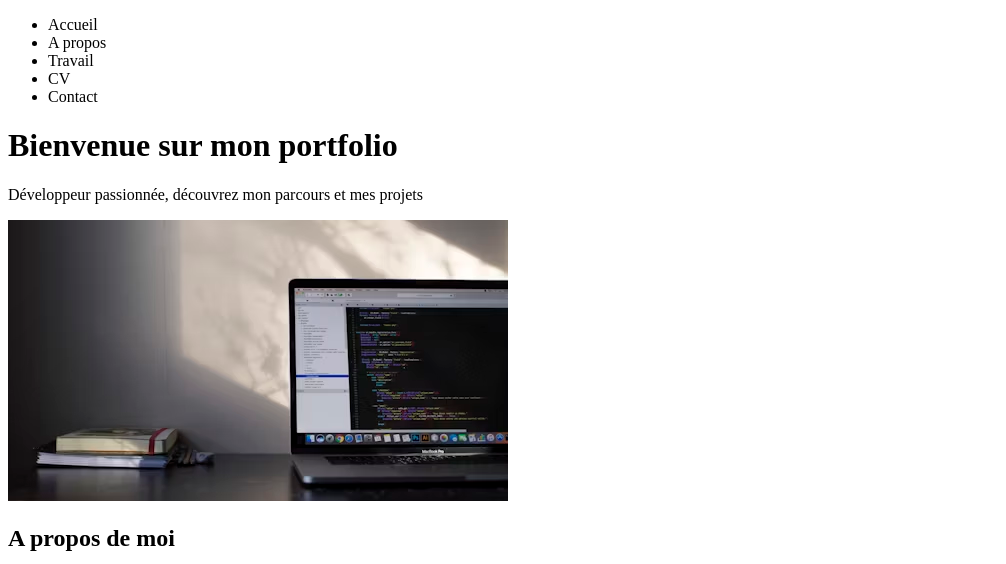
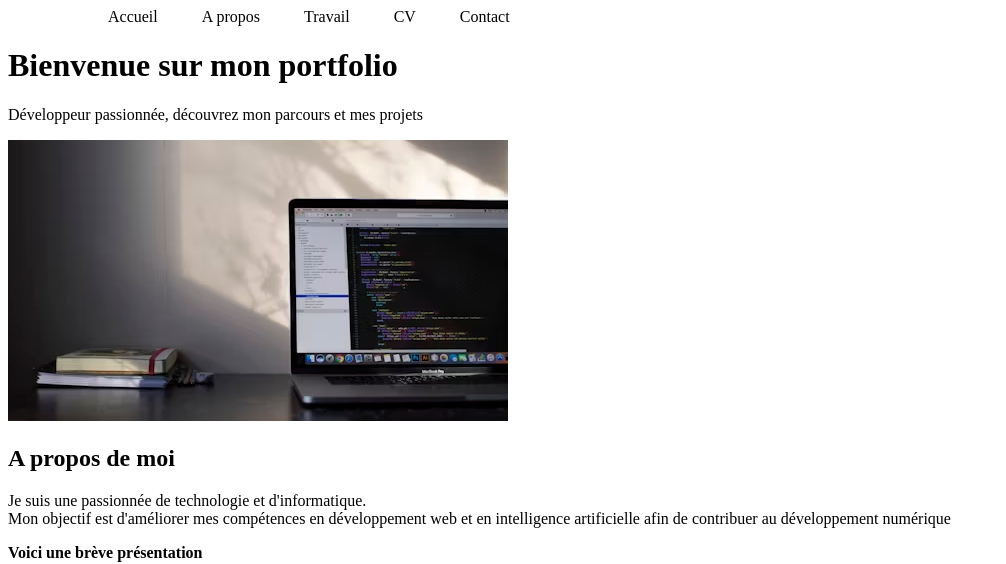
Before and after one commit to Oumy-crypto/Projet-HTML1, a plain HTML site: page index.html in a window 1280 px wide. Shown: the top 564 px of the page, without its empty margins (0-1006 px from the left). Drawn offline with Linux system fonts and the light colour scheme.

Commit message:
+style.css

```diff
--- a/index.html
+++ b/index.html
@@ -4,8 +4,10 @@
     <meta charset="UTF-8">
     <meta name="viewport" content="width=device-width, initial-scale=1.0">
     <title>Mon Portfolio</title>
+    <link rel="stylesheet" href="style.css">
 </head>
 <body>
+    <!-- Barre de navigation-->
     <header>
         <nav>
             <ul>
@@ -20,6 +22,7 @@
         <p>Développeur passionnée, découvrez mon parcours et mes projets</p>
         <img src="image portfolio.avif" alt="image">
     </header>
+    <!-- Section à propos -->
 <section>
     <h2>A propos de moi</h2>
     <p>Je suis une passionnée de technologie et d'informatique.
@@ -28,6 +31,7 @@
         <video controls width="320">
             <source src="audio de présentation du developpement web.html" type="vidéo">
 </section>
+<!-- Section travail -->
 <section>
     <h2>Mes travaux</h2>
     <table border="1">
@@ -53,14 +57,17 @@
 </tr>
     </table>
 </section>
+<!-- Section curriculum vitae -->
 <section>
     <h2>Mon CV</h2>
     <P>Vous pouvez le télecharger ici:</P>
     <a href="cv.pdf" download>télecharger le CV</a>
 </section>
+<!-- Section contacts -->
 <section>
     <h2>Me contacter</h2>
     <p>Remplissez ce formulaire</p>
+    <!-- Formulaire -->
     <form>
         <label for="name">Nom:</label>
         <input type="text" id="name" name="name">
--- /dev/null
+++ b/style.css
@@ -0,0 +1,8 @@
+/*Barre de navigation*/
+
+nav, ul, li{
+  display: inline;
+  margin: 20px;
+}
+nav, ul, li, a{
+    text-decoration: none;
```
